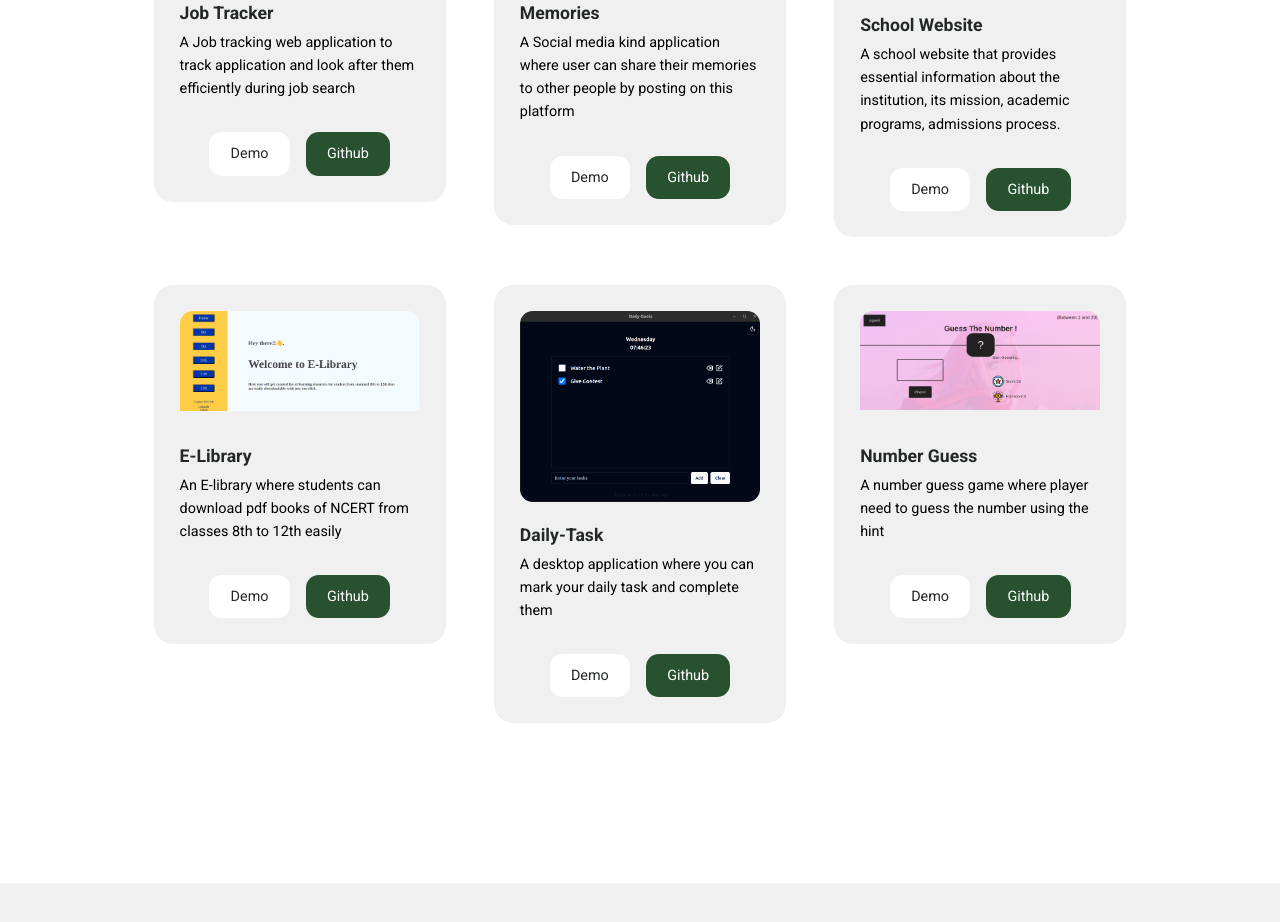
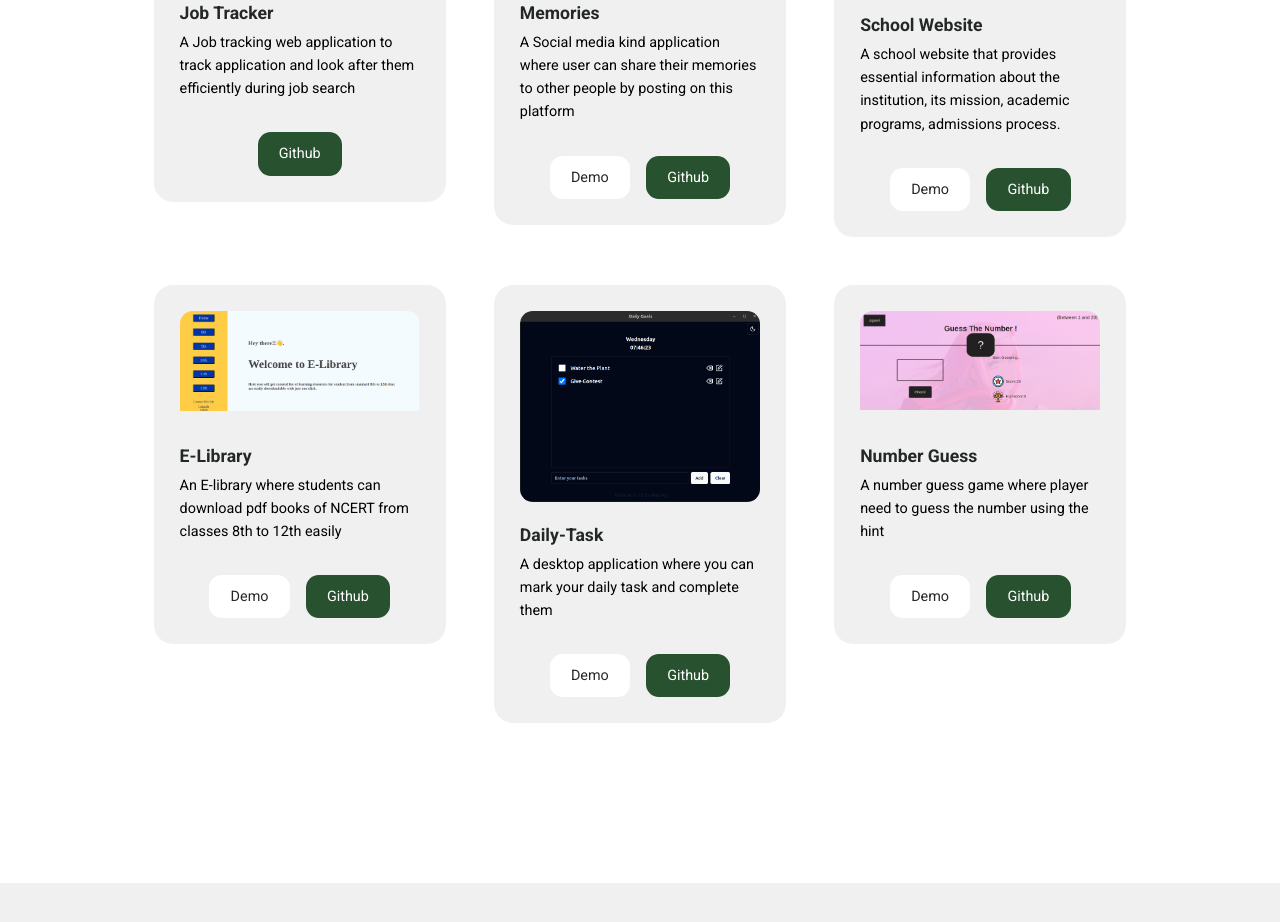
Before and after one commit to Anurag41682/Portfolio_2.0, a React (Vite) app: page / in a window 1280 px wide. Shown: the part 2180-3102 px from the top of the page. Built offline with nearby package versions, Linux system fonts and the light colour scheme.

Commit message:
Removed demo link

```diff
--- a/src/section/portfolio/Project.tsx
+++ b/src/section/portfolio/Project.tsx
@@ -22,6 +22,7 @@ const Project: React.FC<ProjectProps> = ({ pro }) => {
       <h4>{pro.title}</h4>
       <p>{pro.desc}</p>
       <div className="portfolio_project-cta">
+        {pro.demo && (
           <a
             href={pro.demo}
             className="btn sm white"
@@ -30,6 +31,8 @@ const Project: React.FC<ProjectProps> = ({ pro }) => {
           >
             Demo
           </a>
+        )}
+
         <a
           href={pro.github}
           className="btn sm primary"
--- a/src/section/portfolio/data.tsx
+++ b/src/section/portfolio/data.tsx
@@ -11,7 +11,7 @@ const data = [
     image: Image1,
     title: "Job Tracker",
     desc: "A Job tracking web application to track application and look after them efficiently during job search",
-    demo: "https://jobtracker.anur4g.me/",
+    demo: "",
     github: "https://github.com/Anurag41682/JobTracker",
   },
   {
```
Lines whose indentation alone changed are shown as unchanged.
